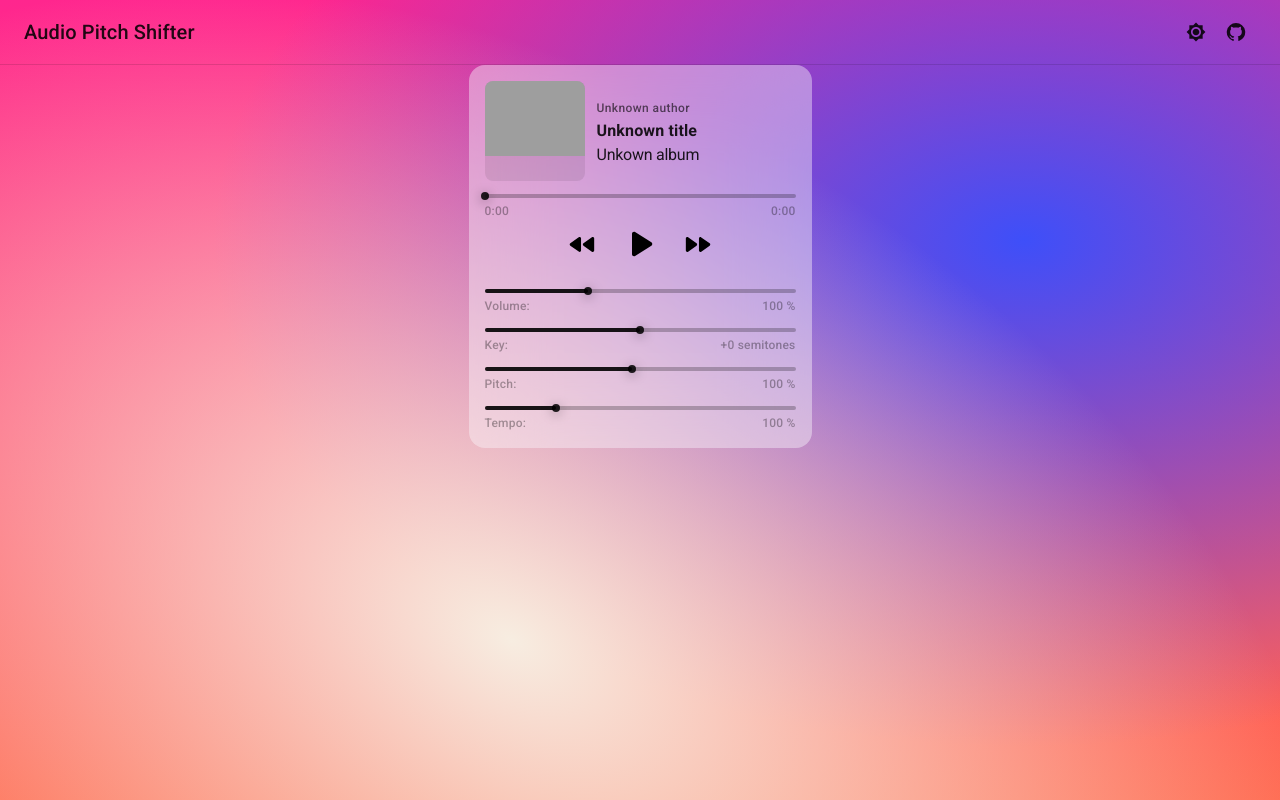
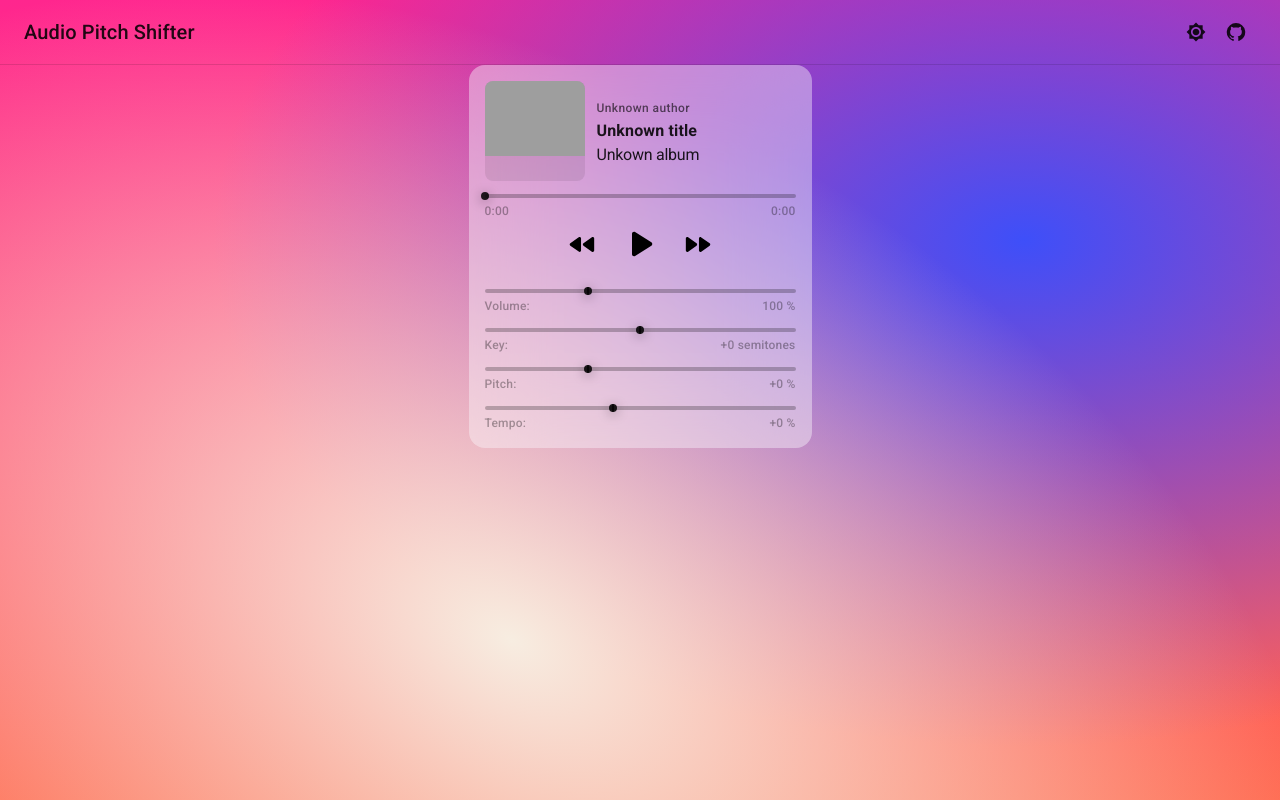
Before and after one commit to JoHoop/audio-pitch-shifter-react, a React (Create React App) app: page / in a window 1280 px wide. Built offline with nearby package versions, Linux system fonts and the light colour scheme; grey boxes are pictures that could not be loaded.

Commit message:
Update slider scales and marks

```diff
--- a/src/components/AudioPlayer.js
+++ b/src/components/AudioPlayer.js
@@ -205,6 +205,8 @@ export const AudioPlayer = () => {
           step={0.01}
           min={0.0}
           max={3.0}
+          marks={[{ value: 1.0 }]}
+          track={false}
           sx={{
             color: theme.palette.mode === 'dark' ? '#fff' : 'rgba(0,0,0,0.87)',
             height: 4,
@@ -232,6 +234,13 @@ export const AudioPlayer = () => {
             '& .MuiSlider-rail': {
               opacity: 0.28,
             },
+            '& .MuiSlider-mark': {
+              height: 8,
+              '&.MuiSlider-markActive': {
+                backgroundColor:
+                  theme.palette.mode === 'dark' ? '#fff' : 'rgba(0,0,0,0.87)',
+              },
+            },
           }}
         />
         <Box
@@ -254,6 +263,8 @@ export const AudioPlayer = () => {
           step={1}
           min={-12}
           max={12}
+          marks={[{ value: 0 }]}
+          track={false}
           sx={{
             color: theme.palette.mode === 'dark' ? '#fff' : 'rgba(0,0,0,0.87)',
             height: 4,
@@ -281,6 +292,13 @@ export const AudioPlayer = () => {
             '& .MuiSlider-rail': {
               opacity: 0.28,
             },
+            '& .MuiSlider-mark': {
+              height: 8,
+              '&.MuiSlider-markActive': {
+                backgroundColor:
+                  theme.palette.mode === 'dark' ? '#fff' : 'rgba(0,0,0,0.87)',
+              },
+            },
           }}
         />
         <Box
@@ -304,8 +322,10 @@ export const AudioPlayer = () => {
           value={pitch}
           onChange={changePitch}
           step={0.01}
-          min={0.1}
+          min={0.5}
           max={2.0}
+          marks={[{ value: 1.0 }]}
+          track={false}
           sx={{
             color: theme.palette.mode === 'dark' ? '#fff' : 'rgba(0,0,0,0.87)',
             height: 4,
@@ -333,6 +353,13 @@ export const AudioPlayer = () => {
             '& .MuiSlider-rail': {
               opacity: 0.28,
             },
+            '& .MuiSlider-mark': {
+              height: 8,
+              '&.MuiSlider-markActive': {
+                backgroundColor:
+                  theme.palette.mode === 'dark' ? '#fff' : 'rgba(0,0,0,0.87)',
+              },
+            },
           }}
         />
         <Box
@@ -344,7 +371,10 @@ export const AudioPlayer = () => {
           }}
         >
           <TinyText>Pitch:</TinyText>
-          <TinyText>{Math.round(pitch * 100)} %</TinyText>
+          <TinyText>
+            {pitch >= 1.0 ? '+' : '-'}
+            {Math.abs(100 - Math.round(pitch * 100))} %
+          </TinyText>
         </Box>
 
         <Slider
@@ -353,8 +383,10 @@ export const AudioPlayer = () => {
           value={tempo}
           onChange={changeTempo}
           step={0.01}
-          min={0.1}
-          max={4.0}
+          min={0.3}
+          max={2.0}
+          marks={[{ value: 1.0 }]}
+          track={false}
           sx={{
             color: theme.palette.mode === 'dark' ? '#fff' : 'rgba(0,0,0,0.87)',
             height: 4,
@@ -382,6 +414,13 @@ export const AudioPlayer = () => {
             '& .MuiSlider-rail': {
               opacity: 0.28,
             },
+            '& .MuiSlider-mark': {
+              height: 8,
+              '&.MuiSlider-markActive': {
+                backgroundColor:
+                  theme.palette.mode === 'dark' ? '#fff' : 'rgba(0,0,0,0.87)',
+              },
+            },
           }}
         />
         <Box
@@ -393,7 +432,10 @@ export const AudioPlayer = () => {
           }}
         >
           <TinyText>Tempo:</TinyText>
-          <TinyText>{Math.round(tempo * 100)} %</TinyText>
+          <TinyText>
+            {tempo >= 1.0 ? '+' : '-'}
+            {Math.abs(100 - Math.round(tempo * 100))} %
+          </TinyText>
         </Box>
       </Widget>
       <WallPaper />
```
